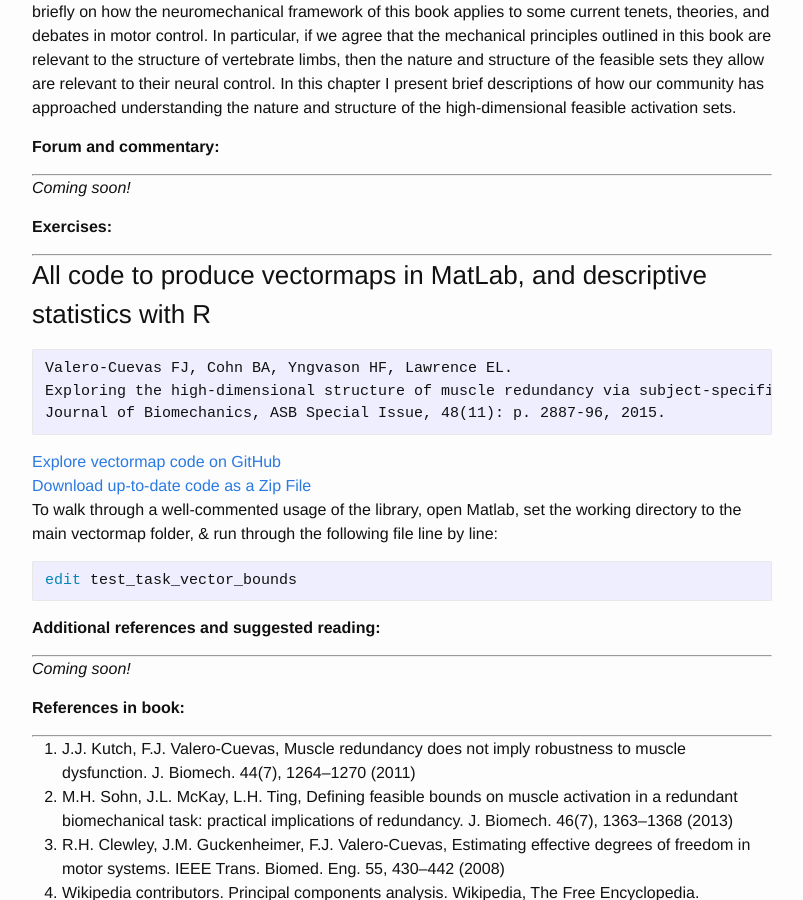
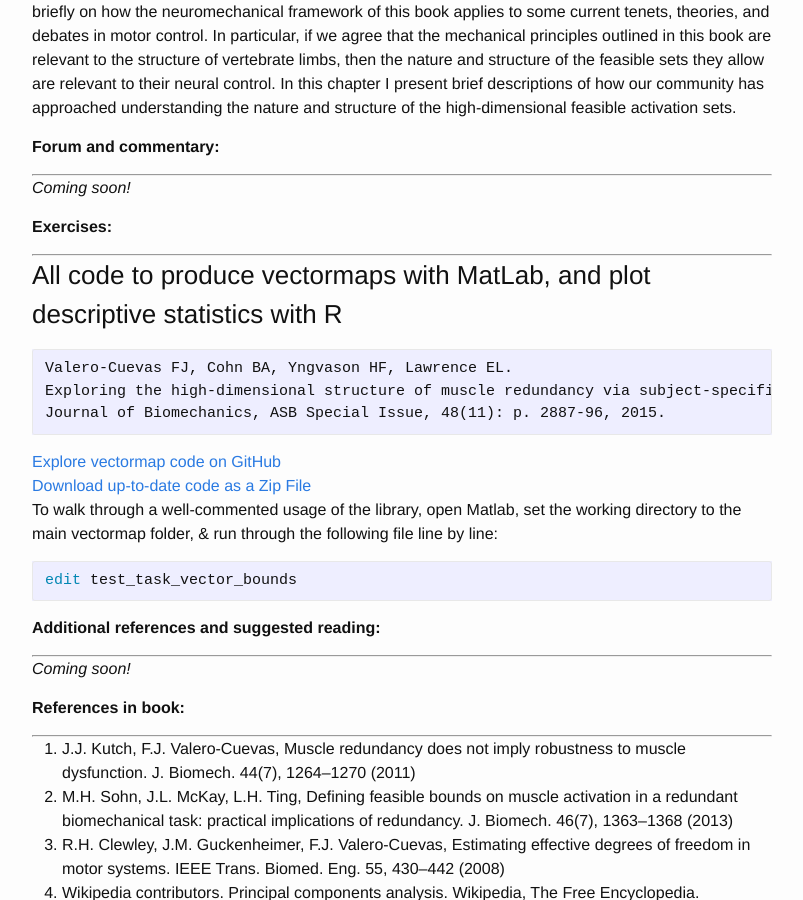
Before and after one commit to usc-bbdl/usc-bbdl.github.io, a Jekyll site: the page built from book_chapters/ch9.md, in a window 1280 px wide and 900 px high, scrolled down 483 px. Shown: the whole window, without its empty margins (238-1041 px from the left). Built offline with Jekyll 4.4.1, drawn with Linux system fonts in a browser that asks for light colours.

Commit message:
made the heading language parallelized

````diff
--- a/book_chapters/ch9.md
+++ b/book_chapters/ch9.md
@@ -26,7 +26,7 @@ _____________________
 __________
 
 
-### All code to produce vectormaps in MatLab, and descriptive statistics with R
+### All code to produce vectormaps with MatLab, and plot descriptive statistics with R
 ```
 Valero-Cuevas FJ, Cohn BA, Yngvason HF, Lawrence EL.
 Exploring the high-dimensional structure of muscle redundancy via subject-specific and generic musculoskeletal models
````
